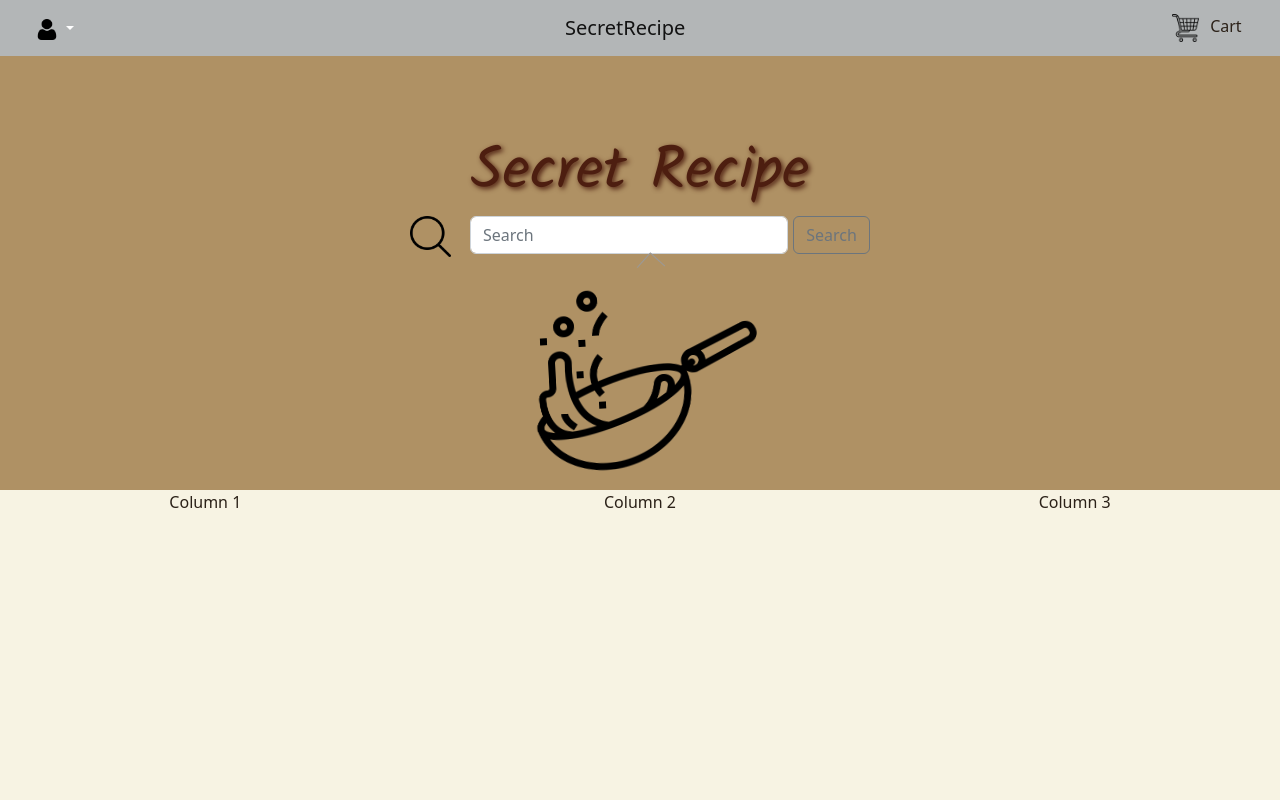
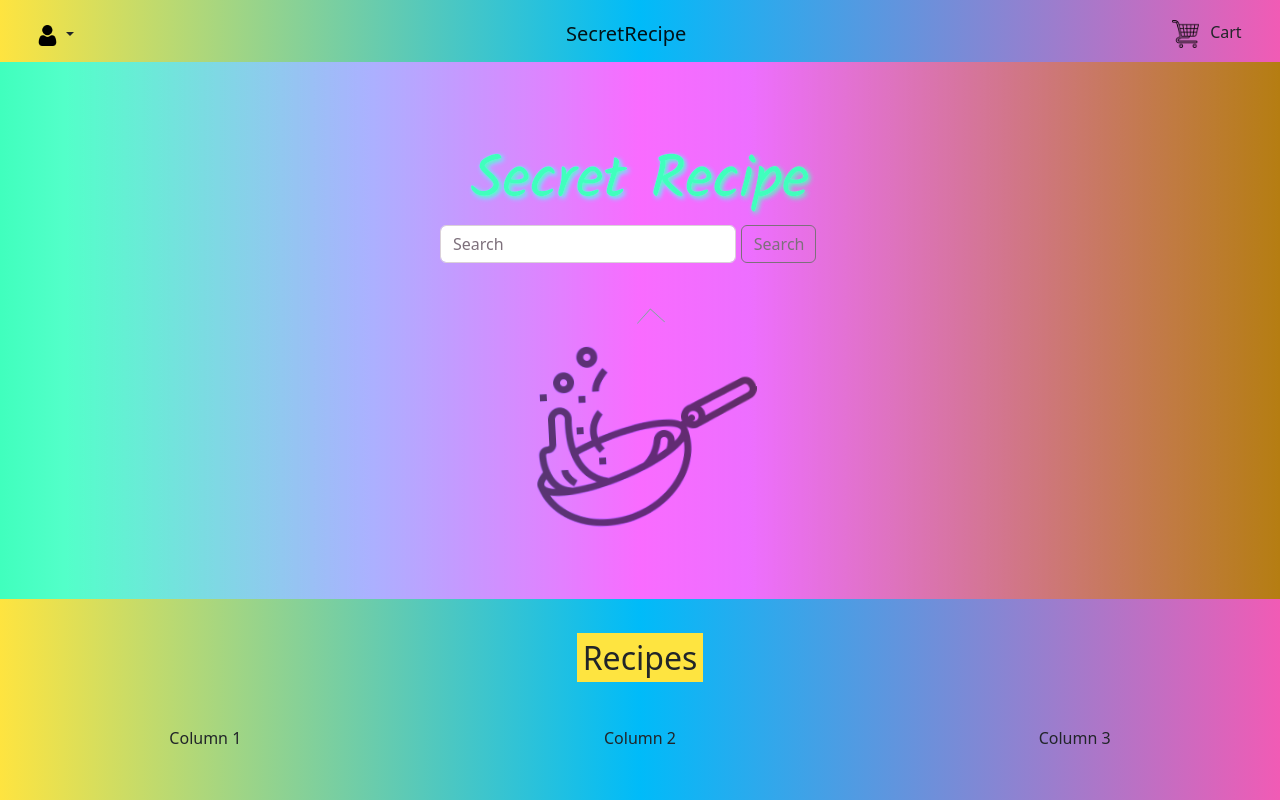
Before and after one commit to molly-haughey/Udemy-Bootstrap, a plain HTML site: page index.html in a window 1280 px wide. Drawn offline with nearby package versions, Linux system fonts and the light colour scheme.

Commit message:
visual changes

```diff
--- a/CSS/styles.css
+++ b/CSS/styles.css
@@ -1,10 +1,19 @@
+h2 {
+  padding: 40px 0px 40px 0px;
+  text-align: center;
+}
+
 body {
-  background-color: #F7F3E3 !important;
-  color: #2B2118 !important;
+  background-image: linear-gradient(to right, #FEE440, #00BBF9, #F15BB5);
+  padding: 6px 0px 6px 0px !important;
 }
 
 .btn {
   width: 20%;
+}
+
+.dropdown:hover {
+  color:#FEE440;
 }
 
 .form-inline {
@@ -13,12 +22,13 @@ body {
   width: 400px;
 }
 
-.navbar {
-  background-color: #B3B6B7;
+.highlight {
+  background-color: #FEE440;
+  padding: 3px 6px;
 }
 
 .navbar-brand:hover {
-  color: #6F1A07 !important;
+  color: #FEE440 !important;
 }
 
 .nav-link {
@@ -27,7 +37,7 @@ body {
 }
 
 .nav-link:hover {
-  color: #6F1A07 !important;
+  color: #FEE440 !important;
 }
 
 #cooking-img {
@@ -36,6 +46,13 @@ body {
     transform-origin: center -20px;
 }
 
+#container {
+  margin: 0px !important;
+}
+
+#cooking-img {
+  margin: 50px 0px 50px 0px;
+}
 #cooking-img img {
     display: block;
 }
@@ -58,6 +75,7 @@ body {
 
 #img-cook {
   margin: 0 auto;
+  opacity: 60%;
 }
 
 #dropdownMenuButton1 {
@@ -66,7 +84,7 @@ body {
 }
 
 #dropdownMenuButton1:hover {
-  color: #6F1A07;
+  color: #FEE440;
 }
 
 #floating-child {
@@ -102,6 +120,18 @@ body {
   overflow-x: auto;
 }
 
+#searching {
+  display:inline !important;
+  text-align: center;
+}
+
+#title {
+  background-image: linear-gradient(to right, #FEE440, #00BBF9, #F15BB5);
+  padding: 3px 0px 3px 0px;
+  margin: 0px !important;
+  filter: hue-rotate(90deg);
+}
+
 #user-img {
   width: 25%;
 }
--- a/index.html
+++ b/index.html
@@ -14,9 +14,9 @@
   </head>
   <body>
       <!-- Nav Bar -->
-    <nav class="navbar navbar-expand lg justify-content-between w-100" navbar-warning bg-warning">
+    <nav class="navbar navbar-expand lg justify-content-between w-100" id="nav-container">
       <div class="dropdown">
-      	  <button class="btn btn-secondary dropdown-toggle" type="button" id="dropdownMenuButton1" data-bs-toggle="dropdown" aria-expanded="false">
+      	  <button class="btn dropdown-toggle" id="search-btn" type="button" id="dropdownMenuButton1" data-bs-toggle="dropdown" aria-expanded="false">
             <img id="user-img" src="images/user.png"/>
           </button>
       	  <ul class="dropdown-menu" aria-labelledby="dropdownMenuButton1">
@@ -29,12 +29,11 @@
       <a class="nav-link" href="#"><img id="nav-img" src="images/shopping-cart.png"/>Cart</a>
     </nav>
       <!-- Title -->
-      <section id="title" style="background-color:#AF9164;">
-        <h1 id="h1-title" style="font-family: 'Kalam', cursive; text-align:center; font-size:60px; color:#4D1E10; padding:80px 0px 0px 0px; text-shadow: 2px 2px 5px;">Secret Recipe</h1>
+      <section id="title">
+        <h1 id="h1-title" style="font-family: 'Kalam', cursive; text-align:center; font-size:60px; color:#FEE440; padding:80px 0px 0px 0px; text-shadow: 2px 2px 5px;">Secret Recipe</h1>
         <div class="container" style="text-align:center;">
-          <div class="row" style="padding:0px 50px 10px 50px;">
-            <div class="col">
-              <img src="images/search-interface-symbol.png" style="width:4%; margin: 0px 15px 0px 0px;"/>
+          <div class="row" id="row1" style="padding:0px 50px 10px 50px; position: relative;">
+            <div class="row" id="searching">
               <form class="form-inline" id="search">
                 <input class="form-control mr-sm-2" type="search" placeholder="Search" aria-label="Search">
                 <button class="btn btn-outline-secondary my-2 my-sm-0" type="submit" id="floating-child">Search</button>
@@ -43,7 +42,7 @@
           </div>
           <div class="row">
             <div class="col" id="cooking-img">
-              <img src="images/cooking.png" style="width:20%;" id="img-cook"/>
+              <img src="images/cooking.png" style="width:20%" id="img-cook"/>
             </div>
           </div>
         </div>
@@ -51,6 +50,7 @@
 
       <!--- Cards -->
       <div class="row">
+        <h2><span class="highlight">Recipes</span></h2>
         <div class="col-6 col-sm-4" style="text-align:center;">
           Column 1
         </div>
```
Also changed, not shown: images/search-interface-symbol.png (deleted).
